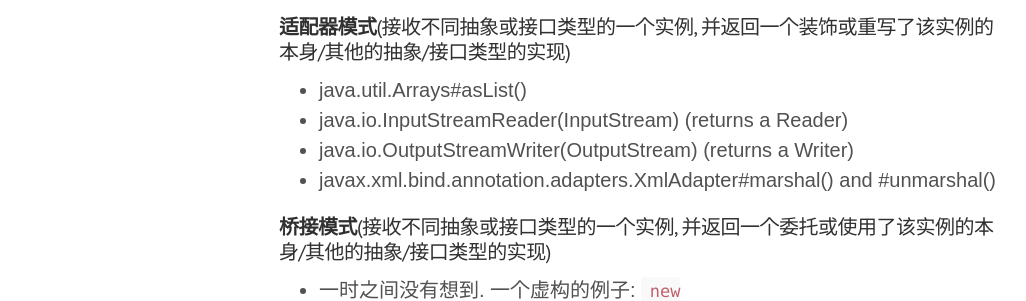
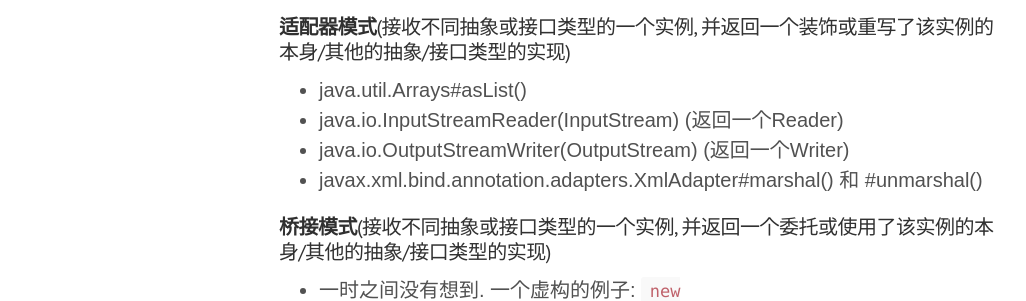
Before and after one commit to clarkdo/clarkdo.github.com, a Jekyll site: the page built from _posts/2014-10-16-46.md, in a window 1280 px wide and 900 px high, scrolled down 1054 px. Shown: the part 151-452 px from the top of the window, without its empty margins (1-1027 px from the left). Built offline with Jekyll 4.4.1, drawn with Linux system fonts in a browser that asks for light colours; Markdown is read by kramdown in place of the engine named in the settings; comment, search, counter and statistics services are not loaded.

Commit message:
new post

```diff
--- a/_posts/2014-10-16-46.md
+++ b/_posts/2014-10-16-46.md
@@ -48,9 +48,9 @@ comments: true
 ####**适配器模式**(接收不同抽象或接口类型的一个实例, 并返回一个装饰或重写了该实例的本身/其他的抽象/接口类型的实现)
 
 - java.util.Arrays#asList()
-- java.io.InputStreamReader(InputStream) (returns a Reader)
-- java.io.OutputStreamWriter(OutputStream) (returns a Writer)
-- javax.xml.bind.annotation.adapters.XmlAdapter#marshal() and #unmarshal()
+- java.io.InputStreamReader(InputStream) (返回一个Reader)
+- java.io.OutputStreamWriter(OutputStream) (返回一个Writer)
+- javax.xml.bind.annotation.adapters.XmlAdapter#marshal() 和 #unmarshal()
 
 ####**桥接模式**(接收不同抽象或接口类型的一个实例, 并返回一个委托或使用了该实例的本身/其他的抽象/接口类型的实现)
 
```
